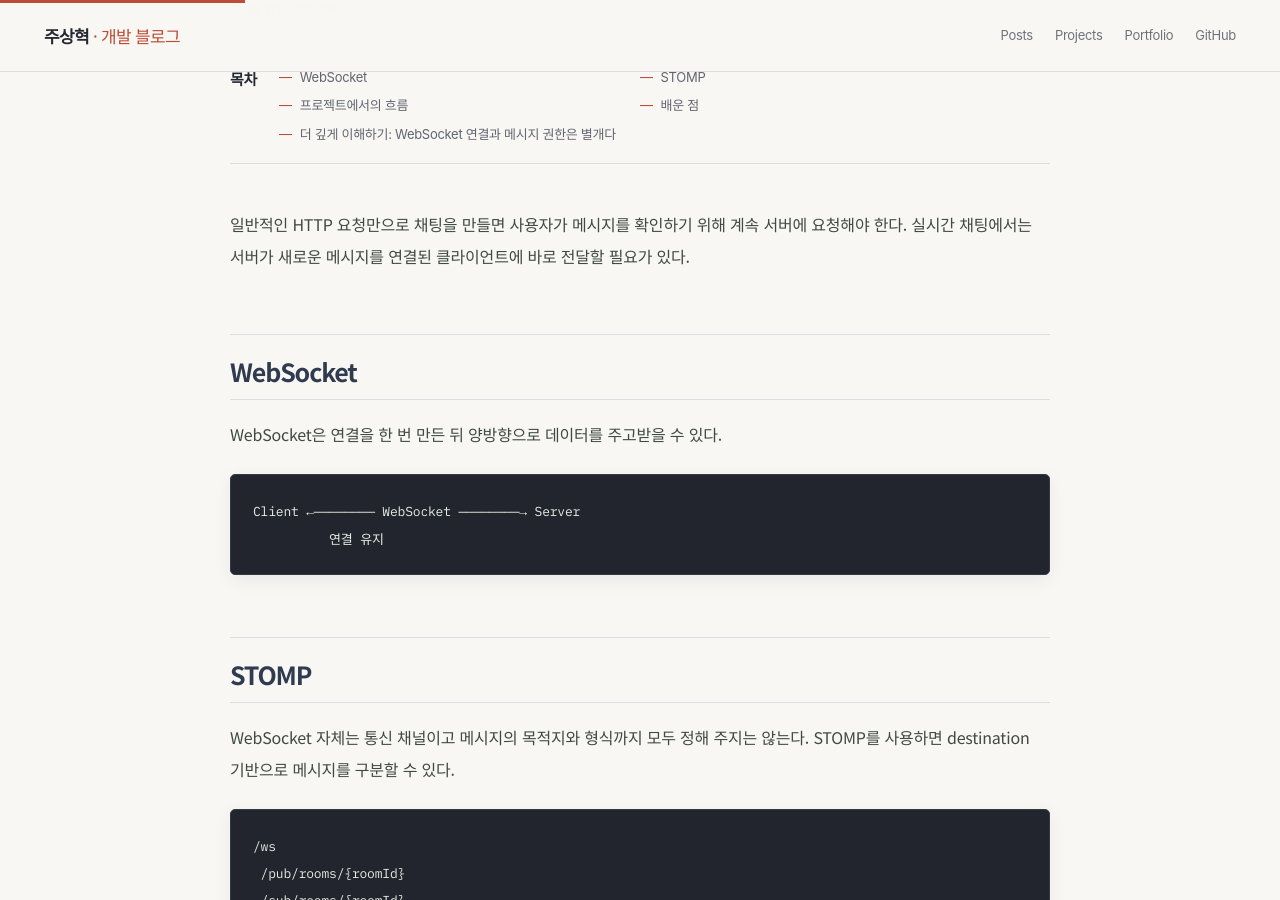
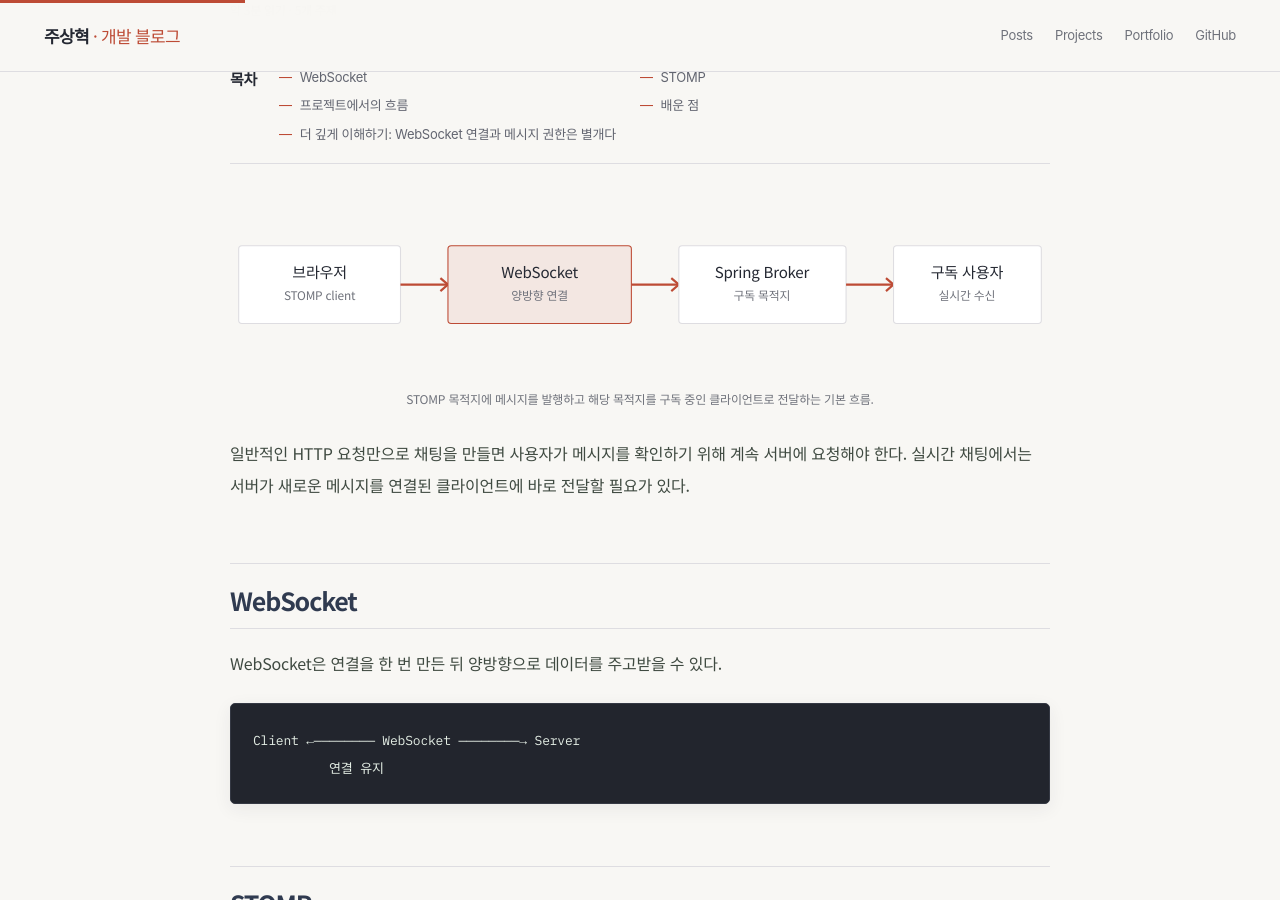
Before and after one commit to zuzusnasna/zuzusnasna.github.io, a Jekyll site: the page built from _posts/2026-10-26-realtimechat-websocket-stomp.md, in a window 1280 px wide and 900 px high, scrolled down 439 px. Built offline with Jekyll 4.4.1, drawn with Linux system fonts in a browser that asks for light colours.

Commit message:
docs: add project data-flow diagram

```diff
--- a/_posts/2026-10-26-realtimechat-websocket-stomp.md
+++ b/_posts/2026-10-26-realtimechat-websocket-stomp.md
@@ -5,6 +5,17 @@ date: 2026-10-26 09:00:00 +0900
 categories: [프로젝트]
 tags: [RealTimeChat, WebSocket, STOMP, Spring Boot]
 ---
+
+<figure class="project-visual project-diagram">
+<svg viewBox="0 0 760 150" role="img" aria-label="실시간 채팅 WebSocket STOMP 흐름">
+<rect x="8" y="35" width="150" height="72" rx="3" fill="#fff" stroke="#dedde1"/><text x="83" y="65" text-anchor="middle" font-size="14" fill="#242832">브라우저</text><text x="83" y="85" text-anchor="middle" font-size="11" fill="#6f727b">STOMP client</text>
+<path d="M158 71 H202" stroke="#bd4b35" stroke-width="2"/><path d="M195 65 L202 71 L195 77" fill="none" stroke="#bd4b35" stroke-width="2"/>
+<rect x="202" y="35" width="170" height="72" rx="3" fill="#f3e7e2" stroke="#bd4b35"/><text x="287" y="65" text-anchor="middle" font-size="14" fill="#242832">WebSocket</text><text x="287" y="85" text-anchor="middle" font-size="11" fill="#6f727b">양방향 연결</text>
+<path d="M372 71 H416" stroke="#bd4b35" stroke-width="2"/><path d="M409 65 L416 71 L409 77" fill="none" stroke="#bd4b35" stroke-width="2"/>
+<rect x="416" y="35" width="155" height="72" rx="3" fill="#fff" stroke="#dedde1"/><text x="493" y="65" text-anchor="middle" font-size="14" fill="#242832">Spring Broker</text><text x="493" y="85" text-anchor="middle" font-size="11" fill="#6f727b">구독 목적지</text>
+<path d="M571 71 H615" stroke="#bd4b35" stroke-width="2"/><path d="M608 65 L615 71 L608 77" fill="none" stroke="#bd4b35" stroke-width="2"/>
+<rect x="615" y="35" width="137" height="72" rx="3" fill="#fff" stroke="#dedde1"/><text x="683" y="65" text-anchor="middle" font-size="14" fill="#242832">구독 사용자</text><text x="683" y="85" text-anchor="middle" font-size="11" fill="#6f727b">실시간 수신</text>
+</svg><figcaption>STOMP 목적지에 메시지를 발행하고 해당 목적지를 구독 중인 클라이언트로 전달하는 기본 흐름.</figcaption></figure>
 
 일반적인 HTTP 요청만으로 채팅을 만들면 사용자가 메시지를 확인하기 위해 계속 서버에 요청해야 한다. 실시간 채팅에서는 서버가 새로운 메시지를 연결된 클라이언트에 바로 전달할 필요가 있다.
 
```
